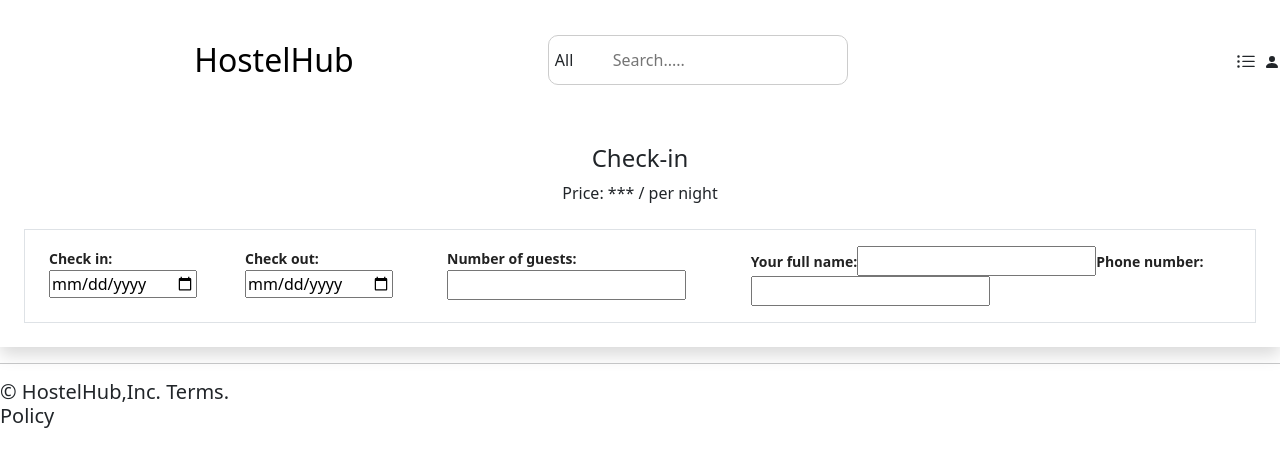
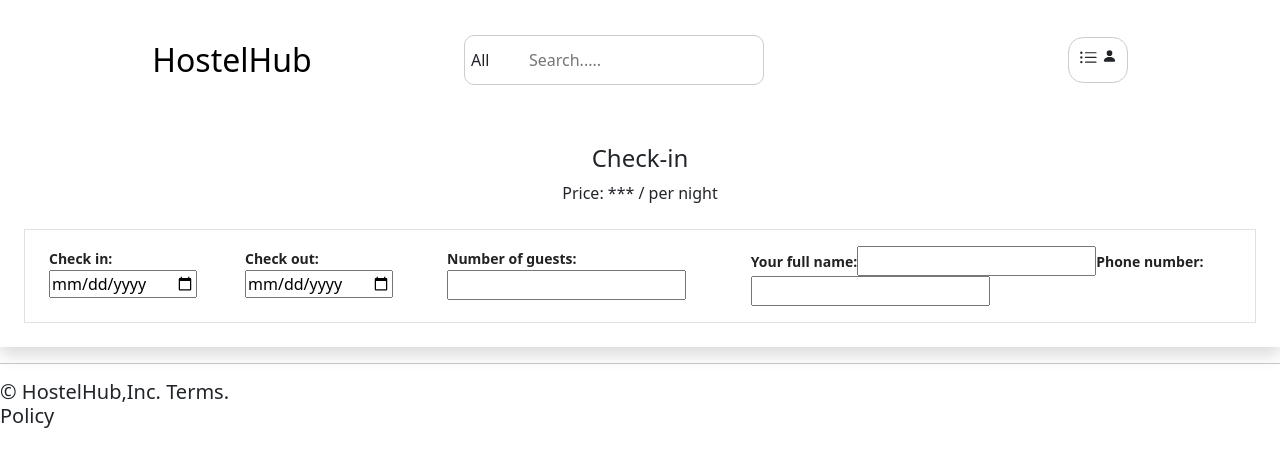
Before and after one commit to joshua-pirwoth/hostel-booking-app, a React (Create React App) app: page / in a window 1280 px wide. Shown: the top 466 px of the page. Built offline with nearby package versions, Linux system fonts and the light colour scheme.

Commit message:
account container

```diff
--- a/src/components/style.css
+++ b/src/components/style.css
@@ -70,12 +70,29 @@
     padding: 6px;
     /* Padding inside the search bar container */
   }
+  .acc-container {
+    display: flex;
+    /* align-items: center; */
+    width: 50%;
+    max-width: 60px;
+    /* Adjust the maximum width as needed */
+    margin: 0 auto;
+     /* Center the search bar horizontally */
+    background-color: #ffffff;
+    /* Background color for the search bar */
+    border: 1px solid #ccc;
+    /* Border around the search bar */
+    border-radius: 15px;
+    /* Rounded corners */
+    padding: 10px;
+    /* Padding inside the search bar container */
+  }
 
   .profile-container {
     display: flex;
     align-items: center;
     width: 30%;
-    max-width: 50px;
+    max-width: 100px;
     /* Adjust the maximum width as needed */
     margin: 0 auto;
      /* Center the search bar horizontally */
```
